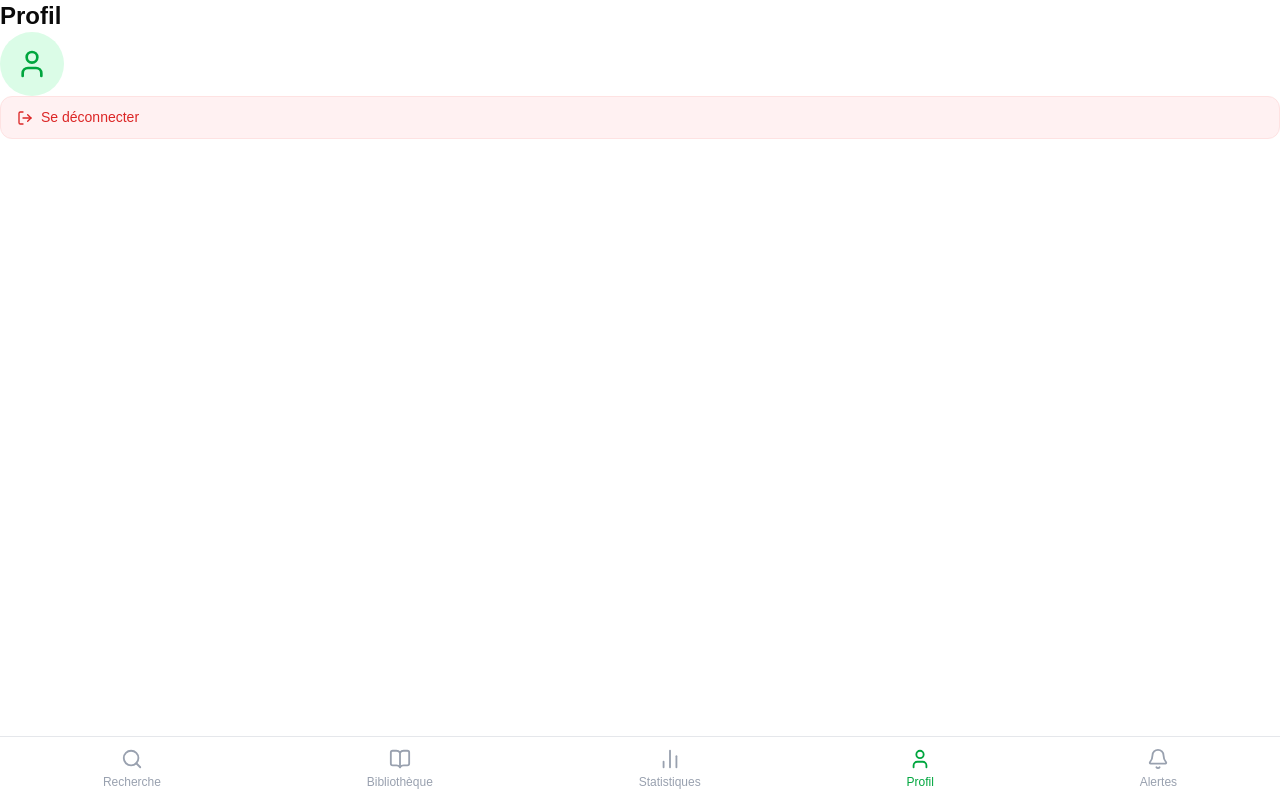
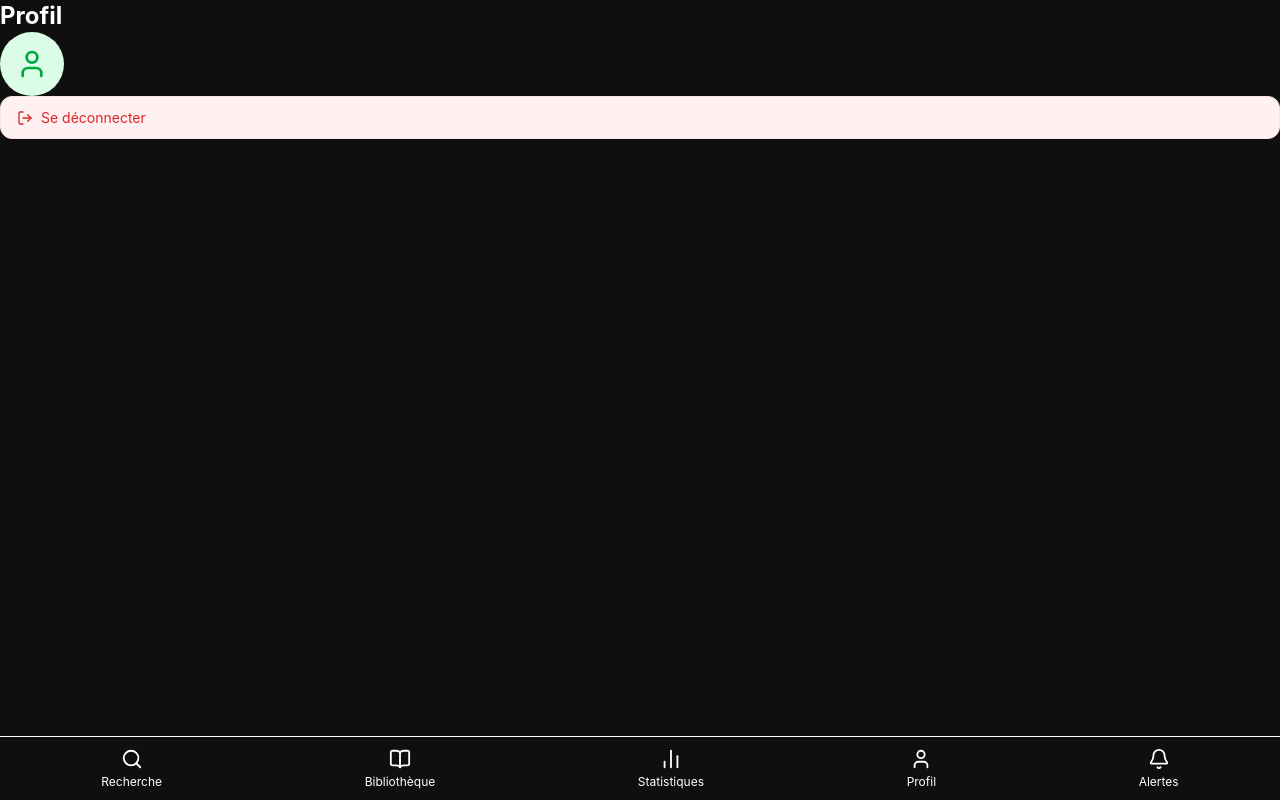
Before and after one commit to LudivineLeLan/leaf-front, a React (Vite) app: page /profile in a window 1280 px wide. Built offline with nearby package versions, Linux system fonts and the light colour scheme; no server answers.

Commit message:
style : tailwind config

```diff
--- a/src/components/BottomNav.tsx
+++ b/src/components/BottomNav.tsx
@@ -27,7 +27,7 @@ function BottomNav() {
 	}, []);
 
 	return (
-		<nav className="fixed bottom-0 left-0 right-0 bg-white border-t border-gray-200 flex justify-around items-center h-16 z-50">
+		<nav className="fixed bottom-0 left-0 right-0 bg-surface border-t border-border flex justify-around items-center h-16 z-50">
 			{navItems.map(({ path, icon: Icon, label }) => {
 				const isActive = location.pathname === path;
 				return (
@@ -35,7 +35,7 @@ function BottomNav() {
 						key={path}
 						to={path}
 						className={`flex flex-col items-center gap-1 text-xs transition-colors ${
-							isActive ? "text-green-600" : "text-gray-400"
+							isActive ? "text-accent" : "text-muted"
 						}`}
 					>
 						<Icon size={22} />
@@ -43,33 +43,17 @@ function BottomNav() {
 					</Link>
 				);
 			})}
-
-			{/* Cloche notifications */}
+			{/* Bell notification */}
 			<Link
 				to="/notifications"
 				className={`flex flex-col items-center gap-1 text-xs transition-colors relative ${
-					location.pathname === "/notifications"
-						? "text-green-600"
-						: "text-gray-400"
+					location.pathname === "/notifications" ? "text-accent" : "text-muted"
 				}`}
 			>
 				<div className="relative">
 					<Bell size={22} />
 					{unreadCount > 0 && (
-						<span
-							style={{
-								position: "absolute",
-								top: "-4px",
-								right: "-6px",
-								backgroundColor: "#dc2626",
-								color: "white",
-								borderRadius: "999px",
-								fontSize: "9px",
-								padding: "1px 4px",
-								minWidth: "14px",
-								textAlign: "center",
-							}}
-						>
+						<span className="absolute -top-1 -right-1.5 bg-red-500 text-white rounded-full text-[9px] px-1 min-w-[14px] text-center">
 							{unreadCount}
 						</span>
 					)}
--- a/src/index.css
+++ b/src/index.css
@@ -1,136 +1,12 @@
 @import "tailwindcss";
-@import "tw-animate-css";
-@import "shadcn/tailwind.css";
-@import "@fontsource-variable/inter";
-
-@custom-variant dark (&:is(.dark *));
 
 * {
-  margin: 0;
-  padding: 0;
-  box-sizing: border-box;
+	margin: 0;
+	padding: 0;
+	box-sizing: border-box;
 }
 
-@theme inline {
-  --font-heading: var(--font-sans);
-  --font-sans: 'Inter Variable', sans-serif;
-  --color-sidebar-ring: var(--sidebar-ring);
-  --color-sidebar-border: var(--sidebar-border);
-  --color-sidebar-accent-foreground: var(--sidebar-accent-foreground);
-  --color-sidebar-accent: var(--sidebar-accent);
-  --color-sidebar-primary-foreground: var(--sidebar-primary-foreground);
-  --color-sidebar-primary: var(--sidebar-primary);
-  --color-sidebar-foreground: var(--sidebar-foreground);
-  --color-sidebar: var(--sidebar);
-  --color-chart-5: var(--chart-5);
-  --color-chart-4: var(--chart-4);
-  --color-chart-3: var(--chart-3);
-  --color-chart-2: var(--chart-2);
-  --color-chart-1: var(--chart-1);
-  --color-ring: var(--ring);
-  --color-input: var(--input);
-  --color-border: var(--border);
-  --color-destructive: var(--destructive);
-  --color-accent-foreground: var(--accent-foreground);
-  --color-accent: var(--accent);
-  --color-muted-foreground: var(--muted-foreground);
-  --color-muted: var(--muted);
-  --color-secondary-foreground: var(--secondary-foreground);
-  --color-secondary: var(--secondary);
-  --color-primary-foreground: var(--primary-foreground);
-  --color-primary: var(--primary);
-  --color-popover-foreground: var(--popover-foreground);
-  --color-popover: var(--popover);
-  --color-card-foreground: var(--card-foreground);
-  --color-card: var(--card);
-  --color-foreground: var(--foreground);
-  --color-background: var(--background);
-  --radius-sm: calc(var(--radius) * 0.6);
-  --radius-md: calc(var(--radius) * 0.8);
-  --radius-lg: var(--radius);
-  --radius-xl: calc(var(--radius) * 1.4);
-  --radius-2xl: calc(var(--radius) * 1.8);
-  --radius-3xl: calc(var(--radius) * 2.2);
-  --radius-4xl: calc(var(--radius) * 2.6);
+body {
+	background-color: #0f0f0f;
+	color: #ffffff;
 }
-
-:root {
-  --background: oklch(1 0 0);
-  --foreground: oklch(0.145 0 0);
-  --card: oklch(1 0 0);
-  --card-foreground: oklch(0.145 0 0);
-  --popover: oklch(1 0 0);
-  --popover-foreground: oklch(0.145 0 0);
-  --primary: oklch(0.205 0 0);
-  --primary-foreground: oklch(0.985 0 0);
-  --secondary: oklch(0.97 0 0);
-  --secondary-foreground: oklch(0.205 0 0);
-  --muted: oklch(0.97 0 0);
-  --muted-foreground: oklch(0.556 0 0);
-  --accent: oklch(0.97 0 0);
-  --accent-foreground: oklch(0.205 0 0);
-  --destructive: oklch(0.577 0.245 27.325);
-  --border: oklch(0.922 0 0);
-  --input: oklch(0.922 0 0);
-  --ring: oklch(0.708 0 0);
-  --chart-1: oklch(0.87 0 0);
-  --chart-2: oklch(0.556 0 0);
-  --chart-3: oklch(0.439 0 0);
-  --chart-4: oklch(0.371 0 0);
-  --chart-5: oklch(0.269 0 0);
-  --radius: 0.625rem;
-  --sidebar: oklch(0.985 0 0);
-  --sidebar-foreground: oklch(0.145 0 0);
-  --sidebar-primary: oklch(0.205 0 0);
-  --sidebar-primary-foreground: oklch(0.985 0 0);
-  --sidebar-accent: oklch(0.97 0 0);
-  --sidebar-accent-foreground: oklch(0.205 0 0);
-  --sidebar-border: oklch(0.922 0 0);
-  --sidebar-ring: oklch(0.708 0 0);
-}
-
-.dark {
-  --background: oklch(0.145 0 0);
-  --foreground: oklch(0.985 0 0);
-  --card: oklch(0.205 0 0);
-  --card-foreground: oklch(0.985 0 0);
-  --popover: oklch(0.205 0 0);
-  --popover-foreground: oklch(0.985 0 0);
-  --primary: oklch(0.922 0 0);
-  --primary-foreground: oklch(0.205 0 0);
-  --secondary: oklch(0.269 0 0);
-  --secondary-foreground: oklch(0.985 0 0);
-  --muted: oklch(0.269 0 0);
-  --muted-foreground: oklch(0.708 0 0);
-  --accent: oklch(0.269 0 0);
-  --accent-foreground: oklch(0.985 0 0);
-  --destructive: oklch(0.704 0.191 22.216);
-  --border: oklch(1 0 0 / 10%);
-  --input: oklch(1 0 0 / 15%);
-  --ring: oklch(0.556 0 0);
-  --chart-1: oklch(0.87 0 0);
-  --chart-2: oklch(0.556 0 0);
-  --chart-3: oklch(0.439 0 0);
-  --chart-4: oklch(0.371 0 0);
-  --chart-5: oklch(0.269 0 0);
-  --sidebar: oklch(0.205 0 0);
-  --sidebar-foreground: oklch(0.985 0 0);
-  --sidebar-primary: oklch(0.488 0.243 264.376);
-  --sidebar-primary-foreground: oklch(0.985 0 0);
-  --sidebar-accent: oklch(0.269 0 0);
-  --sidebar-accent-foreground: oklch(0.985 0 0);
-  --sidebar-border: oklch(1 0 0 / 10%);
-  --sidebar-ring: oklch(0.556 0 0);
-}
-
-@layer base {
-  * {
-    @apply border-border outline-ring/50;
-  }
-  body {
-    @apply bg-background text-foreground;
-  }
-  html {
-    @apply font-sans;
-  }
-}
--- /dev/null
+++ b/tailwind.config.ts
@@ -0,0 +1,36 @@
+import type { Config } from "tailwindcss";
+
+const config: Config = {
+	content: ["./index.html", "./src/**/*.{js,ts,jsx,tsx}"],
+	theme: {
+		extend: {
+			colors: {
+				// Backgrounds
+				background: "#0f0f0f",
+				surface: "#1c1c1e",
+				"surface-elevated": "#2c2c2e",
+
+				// Texts
+				primary: "#ffffff",
+				secondary: "#a1a1aa",
+				muted: "#52525b",
+
+				// Accents
+				accent: "#34d399",
+				"accent-hover": "#15803d",
+				"accent-light": "#dcfce7",
+
+				// Status
+				"status-to-read": "#6366f1",
+				"status-reading": "#f59e0b",
+				"status-finished": "#34d399",
+
+				// Borders
+				border: "#3f3f46",
+			},
+		},
+	},
+	plugins: [],
+};
+
+export default config;
```
